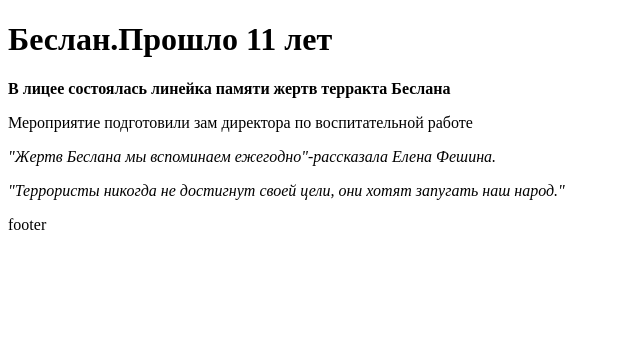
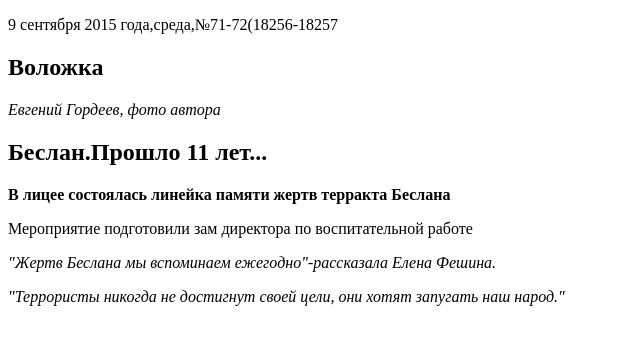
Before and after one commit to WebHeroSchool/Eddie, a plain HTML site: page index.html in a window 1280 px wide. Shown: the whole page, without its empty margins (0-640 px from the left). Drawn offline with Linux system fonts and the light colour scheme.

Commit message:
new text in index.html

```diff
--- a/index.html
+++ b/index.html
@@ -2,12 +2,15 @@
 <html lang="ru">
 <head>
     <meta charset="UTF-8">
-    <title>9 сентября 2015года,среда,№71-72 (18256-18257) <h1>Воложка</h1>
-    </title>
-    </head>
+    <title>Воложка</title>
+</head>
 <body>
-    <header><h1>Беслан.Прошло 11 лет</h1></header>
-    <section class="introduction">
+    <header>
+        <p>9 сентября 2015 года,среда,№71-72(18256-18257 <h2>Воложка</h2></p>
+    </header>
+    <article>
+        <p> <i>Евгений Гордеев, фото автора</i></p>
+        <h1>Беслан.Прошло 11 лет...</h1>
         <p> <b>В лицее состоялась линейка памяти жертв терракта Беслана</b></p>
             <p>
              Мероприятие подготовили зам директора по воспитательной работе
@@ -16,8 +19,6 @@
             </p>
             <p><Cite> "Террористы никогда не достигнут своей цели, они хотят запугать наш народ."</Cite>
             </p>
-    </section>
-    <footer>footer</footer>
-
+    </article>
 </body>
 </html>
```
